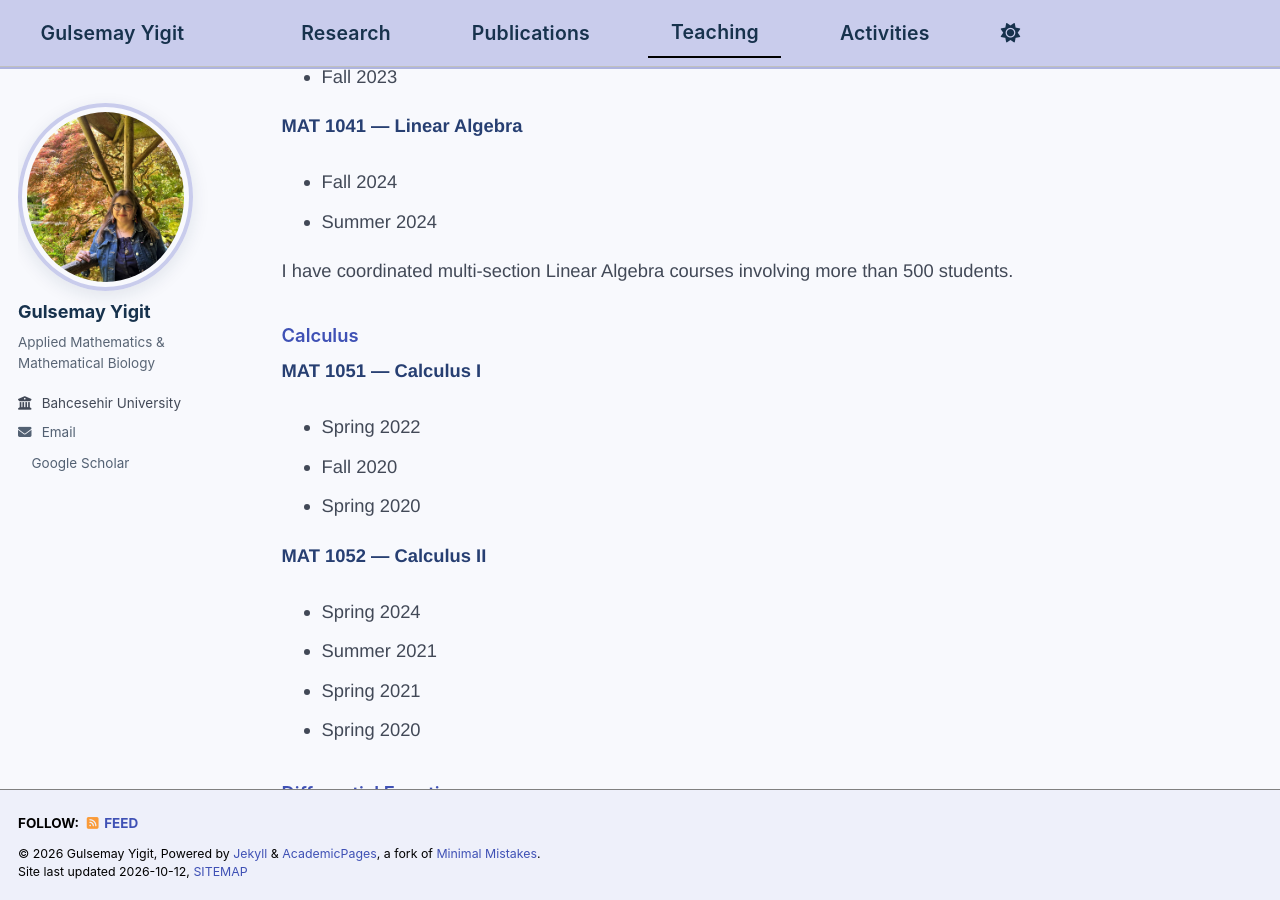
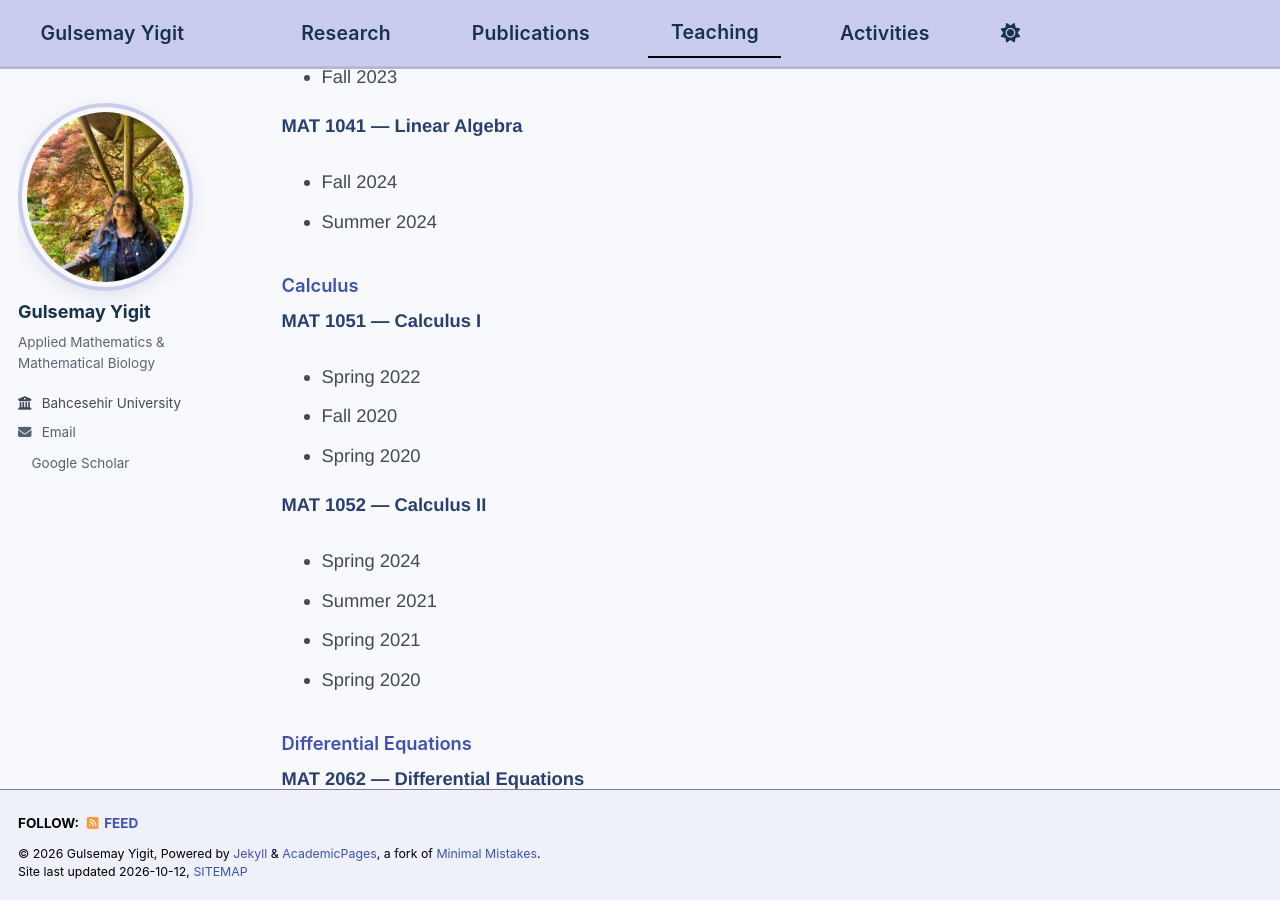
Before and after one commit to gulsemayy/gulsemayy.github.io, a Jekyll site: the page built from _pages/teaching.md, in a window 1280 px wide and 900 px high, scrolled down 1115 px. Built offline with Jekyll 4.4.1, drawn with Linux system fonts in a browser that asks for light colours; a style sheet for code colours, icons or effects is not loaded.

Commit message:
Update teaching.md

```diff
--- a/_pages/teaching.md
+++ b/_pages/teaching.md
@@ -45,7 +45,6 @@ Course Instructor
 - Fall 2024
 - Summer 2024
 
-I have coordinated multi-section Linear Algebra courses involving more than 500 students.
 
 
 ### Calculus
```
